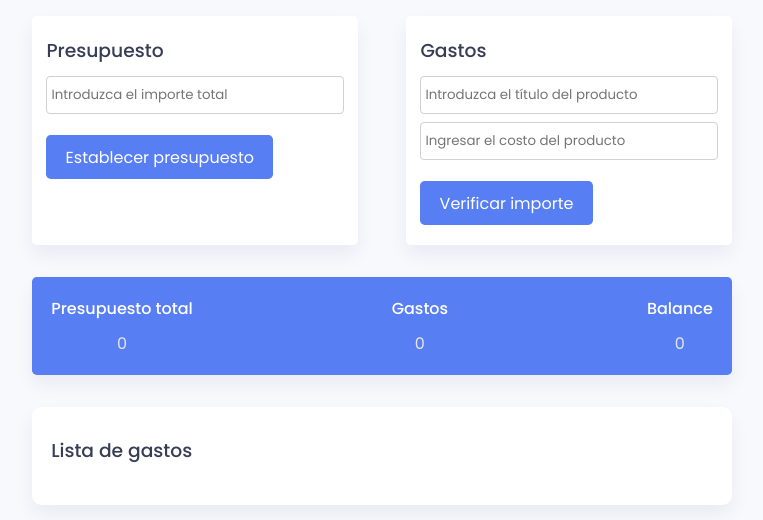
After one commit to odalmer/finanzasInteligentes, a Django app: template my_tennis_club/members/templates/presupuesto.html in a window 1280 px wide. The commit adds this page. Shown: the top 520 px of the page, without its empty margins (258-1021 px from the left). Run offline with Django 5.2, Linux system fonts and the light colour scheme; the template is opened without the code that fills it, so the values that code supplies are empty; some libraries are stand-ins or nearby versions.

Commit message:
Calculadora de presupuesto y mantenimiento

```diff
--- /dev/null
+++ b/my_tennis_club/members/static/css/presupuesto.css
@@ -0,0 +1,170 @@
+* {
+    padding: 0;
+    margin: 0;
+    box-sizing: border-box;
+    font-family: "Poppins", sans-serif;
+}
+
+body {
+    background-color: #f7f9fd;
+}
+
+.wrapper {
+    width: 90%;
+    font-size: 16px;
+    max-width: 43.75em;
+    margin: 1em auto;
+}
+
+.container {
+    width: 100%;
+}
+
+.sub-container {
+    width: 100%;
+    display: grid;
+    grid-template-columns: 1fr 1fr;
+    gap: 3em;
+}
+
+.flex {
+    display: flex;
+    align-items: center;
+}
+
+.flex-space {
+    display: flex;
+    justify-content: space-between;
+    align-items: center;
+}
+
+.wrapper h3 {
+    color: #363d55;
+    font-weight: 500;
+    margin-bottom: 0.6em;
+}
+
+.container input {
+    display: block;
+    width: 100%;
+    padding: 0.6em 0.3em;
+    border: 1px solid #d0d0d0;
+    border-radius: 0.3em;
+    color: #414a67;
+    outline: none;
+    font-weight: 400;
+    margin-bottom: 0.6em;
+}
+
+.container input:focus {
+    border-color: #587ef4;
+}
+
+.total-amount-container,
+.user-amount-container {
+    background-color: #ffffff;
+    padding: 1.25em 0.9em;
+    border-radius: 0.3em;
+    box-shadow: 0 0.6em 1.2em rgba(28, 0, 80, 0.06);
+}
+
+.output-container {
+    background-color: #587ef4;
+    color: #ffffff;
+    border-radius: 0.3em;
+    box-shadow: 0 0.6em 1.2em rgba(28, 0, 80, 0.06);
+    margin: 2em 0;
+    padding: 1.2em;
+}
+
+.output-container p {
+    font-weight: 500;
+    margin-bottom: 0.6em;
+}
+
+.output-container span {
+    display: block;
+    text-align: center;
+    font-weight: 400;
+    color: #e5e5e5;
+}
+
+.submit {
+    font-size: 1em;
+    margin-top: 0.8em;
+    background-color: #587ef4;
+    border: none;
+    outline: none;
+    color: #ffffff;
+    padding: 0.6em 1.2em;
+    border-radius: 0.3em;
+    cursor: pointer;
+}
+
+.list {
+    background-color: #ffffff;
+    padding: 1.8em 1.2em;
+    box-shadow: 0 0.6em 1.2em rgba(28, 0, 80, 0.06);
+    border-radius: 0.6em;
+}
+
+.sublist-content {
+    width: 100%;
+    border-left: 0.3em solid #587ef4;
+    margin-bottom: 0.6em;
+    padding: 0.5em 1em;
+    display: grid;
+    grid-template-columns: 3fr 2fr 1fr 1fr;
+}
+
+.product {
+    font-weight: 500;
+    color: #363d55;
+}
+
+.amount {
+    color: #414a67;
+    margin-left: 20%;
+}
+
+.icons-container {
+    width: 5em;
+    margin: 1.2em;
+    align-items: center;
+}
+
+.product-title {
+    margin-bottom: 1em;
+}
+
+.hide {
+    display: none;
+}
+
+.error {
+    color: #ff465a;
+}
+
+.edit {
+    margin-left: auto;
+}
+
+.edit,
+.delete {
+    background: transparent;
+    cursor: pointer;
+    margin-right: 1.5em;
+    border: none;
+    color: #587ef4;
+}
+
+@media screen and (max-width: 600px) {
+    .wrapper {
+        font-size: 14px;
+    }
+
+    .sub-container {
+        grid-template-columns: 1fr;
+        gap: 1em;
+    }
+}
--- /dev/null
+++ b/my_tennis_club/members/static/js/presupuesto.js
@@ -0,0 +1,103 @@
+let totalAmount = document.getElementById("total-amount");
+let userAmount = document.getElementById("user-amount");
+const checkAmountButton = document.getElementById("check-amount");
+const totalAmountButton = document.getElementById("total-amount-button");
+const productTitle = document.getElementById("product-title");
+const errorMessage = document.getElementById("budget-error");
+const productTitleError = document.getElementById("product-title-error");
+const productCostError = document.getElementById("product-cost-error");
+const amount = document.getElementById("amount");
+const expenditureValue = document.getElementById("expenditure-value");
+const balanceValue = document.getElementById("balance-amount");
+const list = document.getElementById("list");
+let tempAmount = 0;
+
+//Set Budget Part
+totalAmountButton.addEventListener("click", () => {
+  tempAmount = totalAmount.value;
+  //empty or negative input
+  if (tempAmount === "" || tempAmount < 0) {
+    errorMessage.classList.remove("hide");
+  } else {
+    errorMessage.classList.add("hide");
+    //Set Budget
+    amount.innerHTML = tempAmount;
+    //Set Balance
+    balanceValue.innerText = tempAmount - expenditureValue.innerText;
+    //Clear Input Box
+    totalAmount.value = "";
+  }
+});
+
+//Function To Disable Edit and Delete Button
+const disableButtons = (bool) => {
+  let editButtons = document.getElementsByClassName("edit");
+  Array.from(editButtons).forEach((element) => {
+    element.disabled = bool;
+  });
+};
+
+//Function To Modify List Elements
+const modifyElement = (element, edit = false) => {
+  let parentDiv = element.parentElement;
+  let currentBalance = balanceValue.innerText;
+  let currentExpense = expenditureValue.innerText;
+  let parentAmount = parentDiv.querySelector(".amount").innerText;
+  if (edit) {
+    let parentText = parentDiv.querySelector(".product").innerText;
+    productTitle.value = parentText;
+    userAmount.value = parentAmount;
+    disableButtons(true);
+  }
+  balanceValue.innerText = parseInt(currentBalance) + parseInt(parentAmount);
+  expenditureValue.innerText =
+    parseInt(currentExpense) - parseInt(parentAmount);
+  parentDiv.remove();
+};
+
+//Function To Create List
+const listCreator = (expenseName, expenseValue) => {
+  let sublistContent = document.createElement("div");
+  sublistContent.classList.add("sublist-content", "flex-space");
+  list.appendChild(sublistContent);
+  sublistContent.innerHTML = `<p class="product">${expenseName}</p><p class="amount">${expenseValue}</p>`;
+  let editButton = document.createElement("button");
+  editButton.classList.add("fa-solid", "fa-pen-to-square", "edit");
+  editButton.style.fontSize = "1.2em";
+  editButton.addEventListener("click", () => {
+    modifyElement(editButton, true);
+  });
+  let deleteButton = document.createElement("button");
+  deleteButton.classList.add("fa-solid", "fa-trash-can", "delete");
+  deleteButton.style.fontSize = "1.2em";
+  deleteButton.addEventListener("click", () => {
+    modifyElement(deleteButton);
+  });
+  sublistContent.appendChild(editButton);
+  sublistContent.appendChild(deleteButton);
+  document.getElementById("list").appendChild(sublistContent);
+};
+
+//Function To Add Expenses
+checkAmountButton.addEventListener("click", () => {
+  //empty checks
+  if (!userAmount.value || !productTitle.value) {
+    productTitleError.classList.remove("hide");
+    return false;
+  }
+  //Enable buttons
+  disableButtons(false);
+  //Expense
+  let expenditure = parseInt(userAmount.value);
+  //Total expense (existing + new)
+  let sum = parseInt(expenditureValue.innerText) + expenditure;
+  expenditureValue.innerText = sum;
+  //Total balance(budget - total expense)
+  const totalBalance = tempAmount - sum;
+  balanceValue.innerText = totalBalance;
+  //Create list
+  listCreator(productTitle.value, userAmount.value);
+  //Empty inputs
+  productTitle.value = "";
+  userAmount.value = "";
+});
--- a/my_tennis_club/members/templates/header.html
+++ b/my_tennis_club/members/templates/header.html
@@ -9,7 +9,7 @@
                 <li class="nav-item"><a class="nav-link" href="{% url 'index' %}#home">Inicio</a></li>
                 <li class="nav-item"><a class="nav-link" href="{% url 'index' %}#news">Noticias</a></li>
                 <li class="nav-item"><a class="nav-link" href="{% url 'index' %}#privacy-policy">Políticas</a></li>
-                <li class="nav-item"><a class="nav-link" href="{% url 'index' %}#contact">Contacto</a></li>
+                <li class="nav-item"><a class="nav-link" href="presupuesto/">Presupuesto</a></li>
                 <li class="nav-item">
                     {% if user.is_authenticated %}
                     <form method="post" action="{% url 'logout' %}">
--- /dev/null
+++ b/my_tennis_club/members/templates/presupuesto.html
@@ -0,0 +1,68 @@
+{% load static %}
+
+<!DOCTYPE html>
+<html lang="en">
+
+<head>
+    <meta name="viewport" content="width=device-width, initial-scale=1.0" />
+    <title>Presupuesto FInanzas inteligente</title>
+    <!-- Font Awesome Icons -->
+    <link rel="stylesheet" href="https://cdnjs.cloudflare.com/ajax/libs/font-awesome/6.1.1/css/all.min.css" />
+    <!-- Google Fonts -->
+    <link href="https://fonts.googleapis.com/css2?family=Poppins:wght@400;500&display=swap" rel="stylesheet" />
+    <!-- Stylesheet -->
+    <link rel="stylesheet" href="{% static 'css/presupuesto.css' %}">
+</head>
+
+<body>
+    <div class="wrapper">
+        <div class="container">
+            <div class="sub-container">
+                <!-- Budget -->
+                <div class="total-amount-container">
+                    <h3>Presupuesto</h3>
+                    <p class="hide error" id="budget-error">
+                        El valor no puede estar vacío o ser negativo
+                    </p>
+                    <input type="number" id="total-amount" placeholder="Introduzca el importe total"" />
+                    <button class="submit" id="total-amount-button">Establecer presupuesto</button>
+                </div>
+
+                <!-- Expenditure -->
+                <div class="user-amount-container">
+                    <h3>Gastos</h3>
+                    <p class="hide error" id="product-title-error">
+                        Los valores no pueden estar vacíos
+                    </p>
+                    <input type="text" class="product-title" id="product-title" placeholder="Introduzca el título del producto" />
+                    <input type="number" id="user-amount" placeholder="Ingresar el costo del producto" />
+                    <button class="submit" id="check-amount">Verificar importe</button>
+                </div>
+            </div>
+            <!-- Output -->
+            <div class="output-container flex-space">
+                <div>
+                    <p>Presupuesto total</p>
+                    <span id="amount">0</span>
+                </div>
+                <div>
+                    <p>Gastos</p>
+                    <span id="expenditure-value">0</span>
+                </div>
+                <div>
+                    <p>Balance</p>
+                    <span id="balance-amount">0</span>
+                </div>
+            </div>
+        </div>
+        <!-- List -->
+        <div class="list">
+            <h3>Lista de gastos</h3>
+            <div class="list-container" id="list"></div>
+        </div>
+    </div>
+    <!-- Script -->
+    <script src="{% static 'js/presupuesto.js' %}"></script>
+</body>
+
+</html>
--- a/my_tennis_club/members/urls.py
+++ b/my_tennis_club/members/urls.py
@@ -18,6 +18,10 @@ urlpatterns = [
          name='detalles_jubilacion'),
     path('detalles-ahorro-inteligente/', views.detalles_ahorro_inteligente,
          name='detalles_ahorro_inteligente'),
+    path('presupuesto/', views.presupuesto,
+         name='presupuesto'),
+    path('mantenimiento/', views.mantenimiento,
+         name='mantenimiento'),
 ]
 
 if settings.DEBUG:
```
Also changed, not shown: my_tennis_club/members/templates/mantenimiento.html (added, +97 -0 lines), my_tennis_club/members/views.py (+13 -0 lines), my_tennis_club/db.sqlite3.
